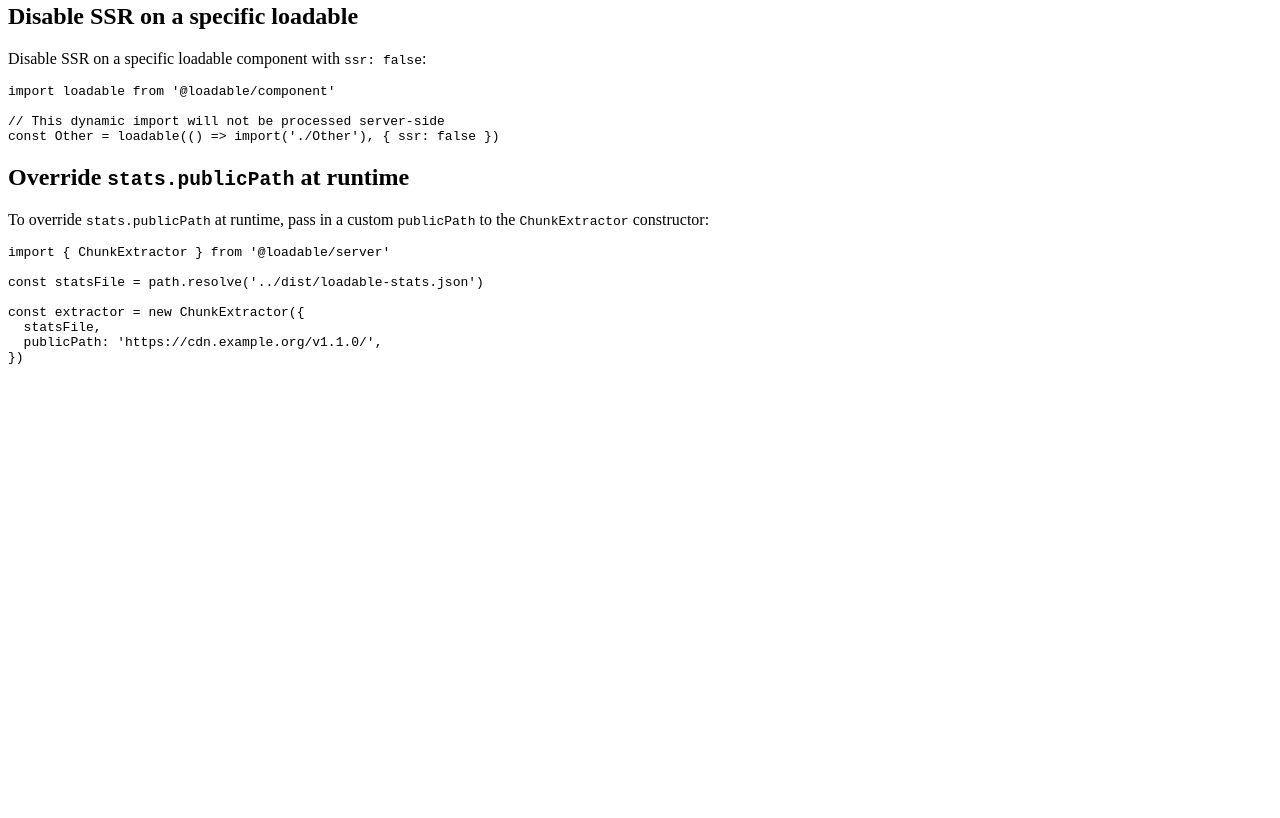
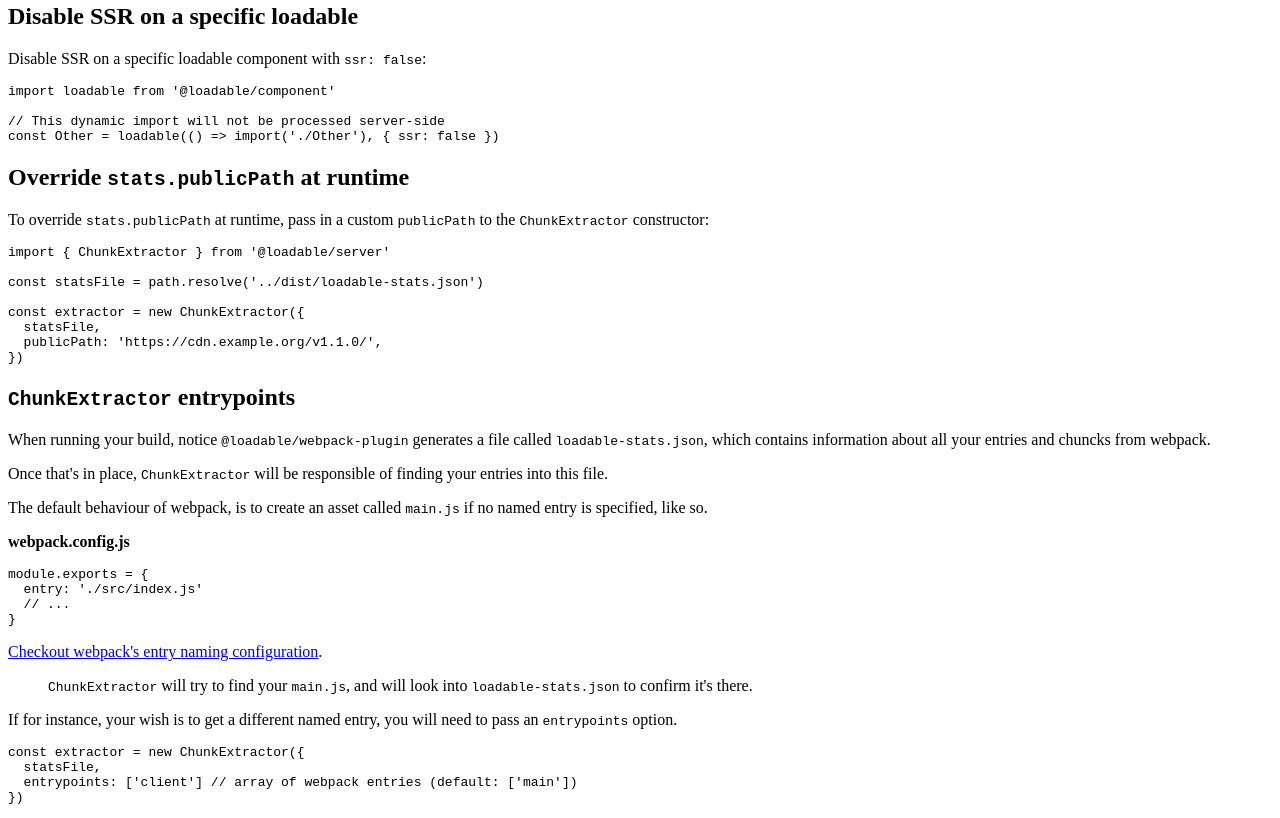
Before and after one commit to FE2Topper0127/loadable_components, a Gatsby site in the folder website/: page /docs/server-side-rendering in a window 1280 px wide. Shown: the part 2779-3597 px from the top of the page. Before the commit the page ends 3157 px from the top, so only its background shows below. Built offline with nearby package versions, Linux system fonts and the light colour scheme; Gatsby itself is replaced by a stand-in of ours; code samples lack their colours.

Commit message:
docs(website): improved docs for SSR and Code Splitting (#435)

````diff
--- a/website/src/pages/docs/server-side-rendering.mdx
+++ b/website/src/pages/docs/server-side-rendering.mdx
@@ -214,3 +214,33 @@ const extractor = new ChunkExtractor({
   publicPath: 'https://cdn.example.org/v1.1.0/',
 })
 ```
+
+## `ChunkExtractor` entrypoints
+
+When running your build, notice `@loadable/webpack-plugin` generates a file called `loadable-stats.json`, which contains information
+about all your entries and chuncks from webpack.
+
+Once that's in place, `ChunkExtractor` will be responsible of finding your entries into this file.
+
+The default behaviour of webpack, is to create an asset called `main.js` if no named entry is specified, like so.
+
+**webpack.config.js**
+
+```js
+module.exports = {
+  entry: './src/index.js'
+  // ...
+}
+```
+[Checkout webpack's entry naming configuration](https://webpack.js.org/configuration/entry-context/#naming).
+
+>`ChunkExtractor` will try to find your `main.js`, and will look into `loadable-stats.json` to confirm it's there.
+
+If for instance, your wish is to get a different named entry, you will need to pass an `entrypoints` option.
+
+```js
+const extractor = new ChunkExtractor({
+  statsFile,
+  entrypoints: ['client'] // array of webpack entries (default: ['main'])
+})
+```
````
Also changed, not shown: website/src/pages/docs/code-splitting.mdx (+19 -0 lines).
